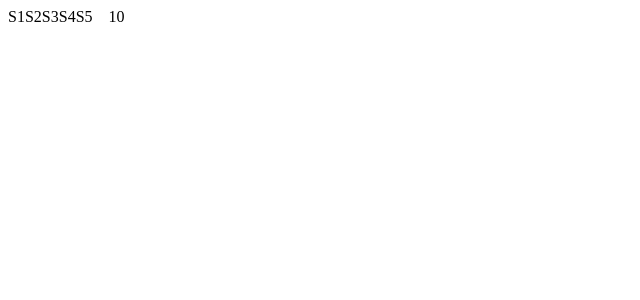
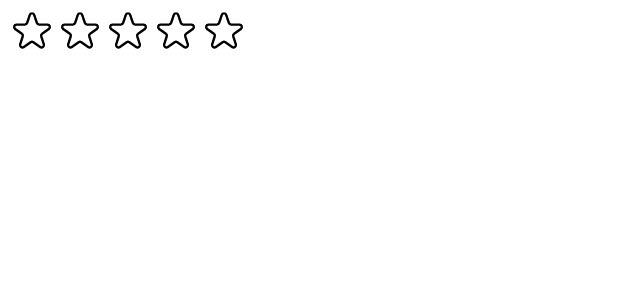
Before and after one commit to jrajan20/usepopcorn, a React (Create React App) app: page / in a window 1280 px wide. Shown: the top 300 px of the page, without its empty margins (0-640 px from the left). Built offline with nearby package versions, Linux system fonts and the light colour scheme.

Commit message:
finished building working review star component

```diff
--- a/src/StarRating.js
+++ b/src/StarRating.js
@@ -1,3 +1,5 @@
+import { useState } from "react"
+
 const containerStyle={
     display: "flex",
     alignItems: "center",
@@ -6,7 +8,8 @@
 
 const starContainerStyle={
     display: "flex",
-    gap: "4px",
+
+
 }
 
 
@@ -17,14 +20,56 @@
 
 
 export default function StarRating({maxRating = 5}) {
+    const [rating, setRating] = useState(0);
+    const [tempRating, setTempRating] = useState(0)
+
+    function handleRating(i){
+        setRating(i)
+    }
+
+    function handleHover(i){
+        setTempRating(i);
+    }
+
     return(
         <div style={containerStyle}>
-            <div className={starContainerStyle}>
-                {Array.from({length: maxRating},(_,i) => (<span>
-                    S{i+1}
-                </span>))}
+            <div style={starContainerStyle}>
+                {Array.from({length: maxRating},(_,i) => (
+                    <Star key={i} full={tempRating ? tempRating >= i+1: rating >= i + 1} onRate={() => handleRating(i + 1)} onHoverIn={() => handleHover(i+1)} onHoverOut={() => handleHover(0)}/>
+                ))}
             </div>
-            <p style={textStyle}>10</p>
+            <p style={textStyle}>{tempRating || rating || ""}</p>
         </div>
-    )
+            )
 }
+
+const starStyle={
+    width:"48px",
+    height: "48px",
+    display: "block",
+    cursor: 'pointer',
+}
+
+function Star({onRate,onHoverIn,onHoverOut,full}){
+
+return(
+    <span
+    style={starStyle}
+    role='button'
+    onClick={onRate}
+    onMouseEnter={onHoverIn}
+    onMouseLeave={onHoverOut}>
+        <svg
+        xmlns="http://www.w3.org/2000/svg"
+        viewBox="0 0 20 20"
+        fill={full ? "#000" : 'none'}
+        stroke="#000"
+        >
+        <path
+            d="M9.049 2.927c.3-.921 1.603-.921 1.902 0l1.07 3.292a1 1 0 00.95.69h3.462c.969 0 1.371 1.24.588 1.81l-2.8 2.034a1 1 0 00-.364 1.118l1.07 3.292c.3.921-.755 1.688-1.54 1.118l-2.8-2.034a1 1 0 00-1.175 0l-2.8 2.034c-.784.57-1.838-.197-1.539-1.118l1.07-3.292a1 1 0 00-.364-1.118L2.98 8.72c-.783-.57-.38-1.81.588-1.81h3.461a1 1 0 00.951-.69l1.07-3.292z"
+        />
+        </svg>
+
+    </span>
+)
+}
```
